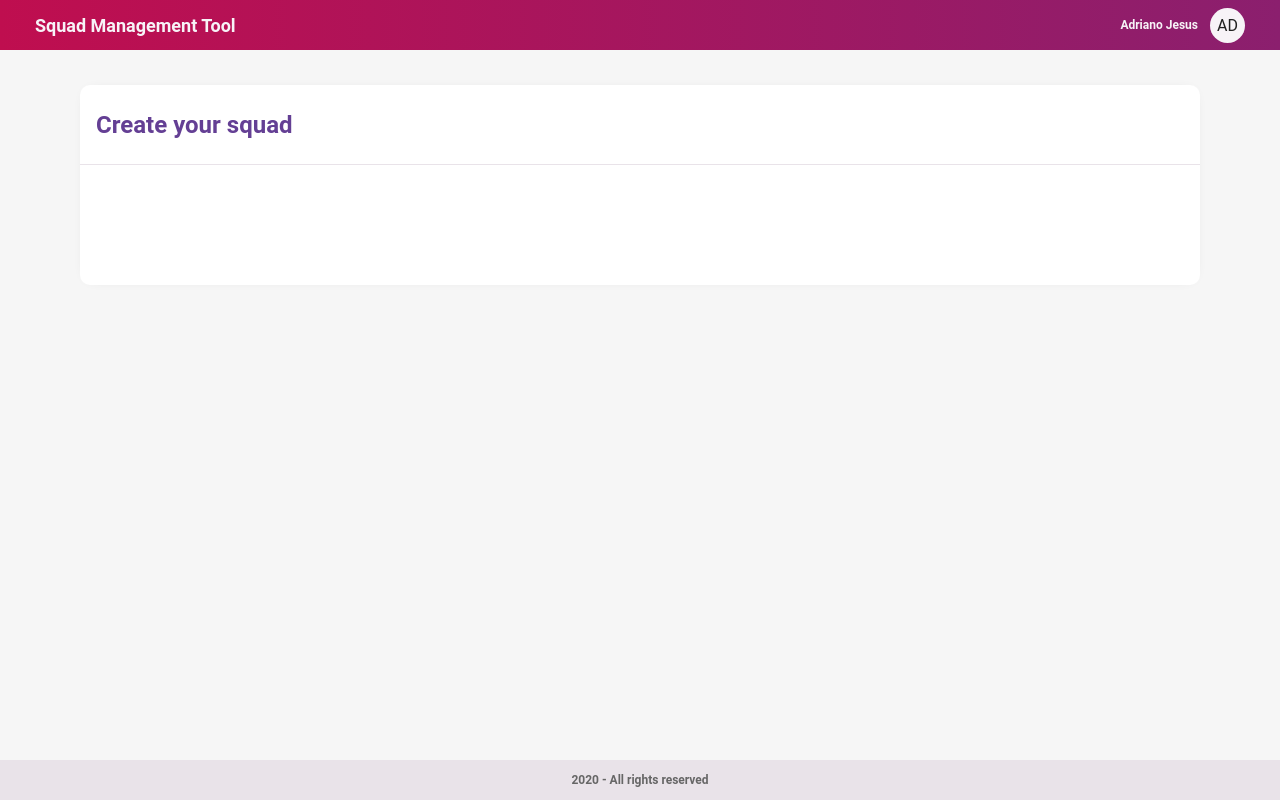
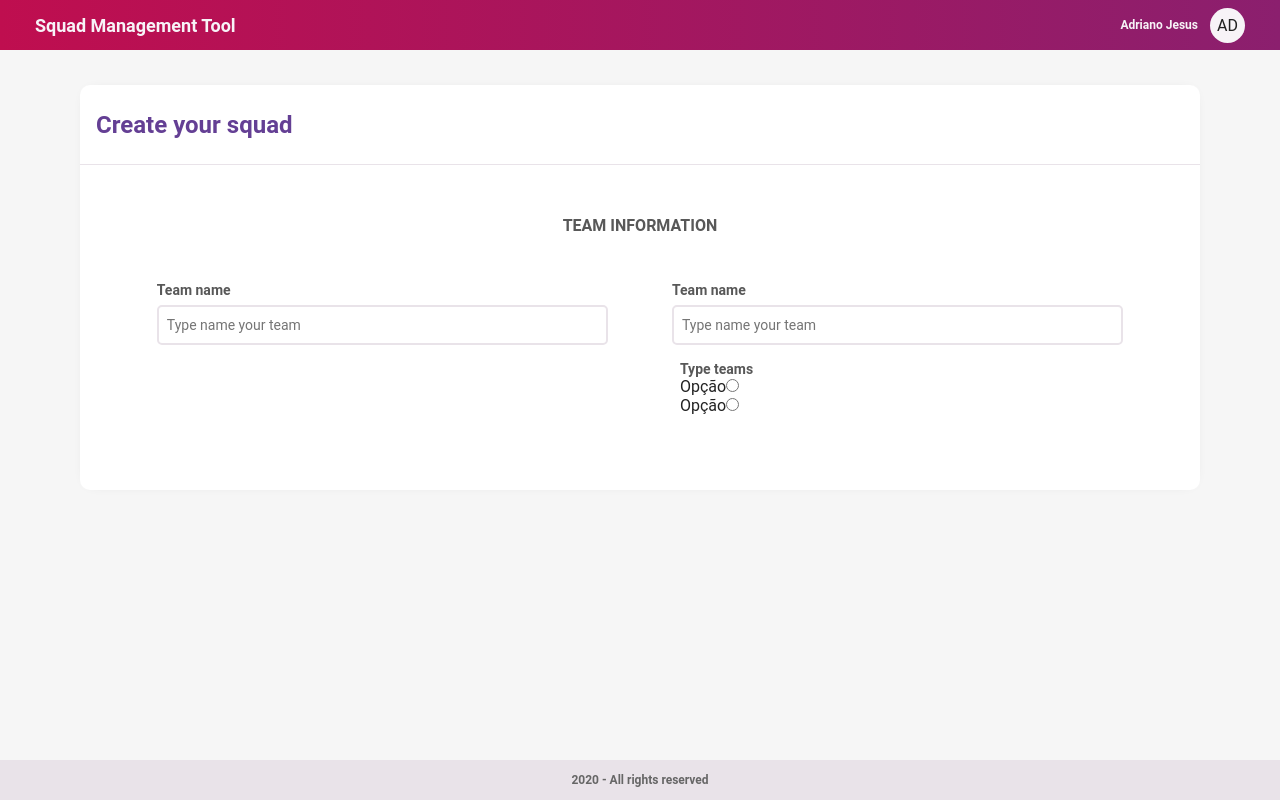
Before and after one commit to adrianojesux/squad-management-tool, a React (Create React App) app: page /create in a window 1280 px wide. Built offline with nearby package versions, Linux system fonts and the light colour scheme.

Commit message:
início da construção da tela de cadastro

```diff
--- /dev/null
+++ b/src/components/Input/index.tsx
@@ -0,0 +1,49 @@
+import React, { useState, useEffect } from "react";
+
+import { Container } from "./styles";
+
+interface InputProps {
+  label: string;
+  placeHolder: string;
+  value?: string;
+  onChange?: (event: React.ChangeEvent<HTMLInputElement>) => void;
+}
+
+const Input: React.FC<InputProps> = ({
+  label,
+  placeHolder,
+  value,
+  onChange,
+}) => {
+  const [focused, setFocused] = useState<boolean>(false);
+  const [myValue, setMyValue] = useState<string>("");
+
+  useEffect(() => {
+    if (value) setMyValue(value);
+  }, [value]);
+
+  function handleChange(e: React.ChangeEvent<HTMLInputElement>): void {
+    setMyValue(e.target.value as string);
+    if ("function" === typeof onChange) {
+      onChange(e);
+    }
+  }
+
+  return (
+    <Container focused={focused}>
+      <label htmlFor="input-id">{label}</label>
+      <input
+        type="text"
+        name="input-id"
+        id="input-id"
+        value={myValue}
+        onFocus={() => setFocused(true)}
+        onBlur={() => setFocused(false)}
+        placeholder={placeHolder}
+        onChange={handleChange}
+      />
+    </Container>
+  );
+};
+
+export default Input;
--- /dev/null
+++ b/src/components/Input/styles.ts
@@ -0,0 +1,33 @@
+import styled from "styled-components";
+import colors from "../../styles/colors";
+
+interface ContainerInputProps {
+  focused: boolean;
+}
+
+export const Container = styled.div`
+  width: 100%;
+  display: flex;
+  flex-direction: column;
+  margin: 1em 0;
+
+  label {
+    color: ${(props: ContainerInputProps) =>
+      props.focused ? colors.purple : colors.dark};
+    font-size: 14px;
+    margin: 0.5em 0;
+    font-weight: 600;
+  }
+
+  input {
+    height: 40px;
+    border: solid 2px
+      ${(props: ContainerInputProps) =>
+        props.focused ? colors.purple : colors.gray};
+    font-size: 14px;
+    color: ${colors.dark};
+    border-radius: 5px;
+    padding: 0 8px;
+    font-family: "Roboto", sans-serif;
+  }
+`;
--- /dev/null
+++ b/src/components/RadioInput/index.tsx
@@ -0,0 +1,23 @@
+import React from "react";
+
+import { Container } from "./styles";
+
+const RadioInput: React.FC = () => {
+  return (
+    <Container>
+      <span>Type teams</span>
+      <label htmlFor="campo-radio1">
+        Opção
+        <span className="checkmark"></span>
+        <input type="radio" value="0" name="campo-radio" id="campo-radio1" />
+      </label>
+      <label htmlFor="campo-radio1">
+        Opção
+        <span className="checkmark"></span>
+        <input type="radio" value="0" name="campo-radio" id="campo-radio1" />
+      </label>
+    </Container>
+  );
+};
+
+export default RadioInput;
--- /dev/null
+++ b/src/components/RadioInput/styles.ts
@@ -0,0 +1,79 @@
+import styled from "styled-components";
+import colors from "../../styles/colors";
+
+export const Container = styled.div`
+  width: 100%;
+  min-height: 100px;
+  min-height: 50px;
+  display: flex;
+  flex-direction: column;
+  padding: 0 0.5em;
+
+  span {
+    color: ${colors.dark};
+    font-size: 14px;
+    font-weight: 600;
+  }
+
+  input[type="radio"] + label {
+    display: block;
+    position: relative;
+    padding-left: 35px;
+    margin-bottom: 12px;
+    cursor: pointer;
+    font-size: 22px;
+    -webkit-user-select: none;
+    -moz-user-select: none;
+    -ms-user-select: none;
+    user-select: none;
+
+    /* Create a custom checkbox */
+    .checkmark {
+      position: absolute;
+      top: 0;
+      left: 0;
+      height: 25px;
+      width: 25px;
+      background-color: ${colors.light};
+    }
+
+    /* On mouse-over, add a grey background color */
+    &:hover input ~ .checkmark {
+      background-color: ${colors.dark};
+    }
+
+    /* When the checkbox is checked, add a blue background */
+    input:checked ~ .checkmark {
+      background-color: ${colors.purple};
+    }
+
+    /* Create the checkmark/indicator (hidden when not checked) */
+    &:after {
+      content: "";
+      position: absolute;
+      display: none;
+    }
+
+    /* Show the checkmark when checked */
+    input:checked ~ .checkmark:after {
+      display: block;
+    }
+
+    /* Style the checkmark/indicator */
+    &:after {
+      left: 9px;
+      top: 5px;
+      width: 5px;
+      height: 10px;
+      border: solid ${colors.purple};
+      border-width: 0 3px 3px 0;
+      -webkit-transform: rotate(45deg);
+      -ms-transform: rotate(45deg);
+      transform: rotate(45deg);
+    }
+  }
+
+  input[type="radio"]:checked + label {
+    background-position: 0 -30px;
+  }
+`;
--- a/src/pages/CreateSquad/index.tsx
+++ b/src/pages/CreateSquad/index.tsx
@@ -1,13 +1,38 @@
 import React from "react";
 
 import Panel from "./../../components/Panel";
+import InputText from "./../../components/Input";
+import RadioInput from "./../../components/RadioInput";
 
-import { Container } from "./styles";
+import { Container, Content, Row, RowCenter, Collumn } from "./styles";
 
 const CreateSquad: React.FC = () => {
   return (
     <Container>
-      <Panel title="Create your squad" />
+      <Panel title="Create your squad">
+        <Content>
+          <RowCenter>
+            <h3>Team information</h3>
+          </RowCenter>
+          <Row>
+            <Collumn>
+              <InputText
+                onChange={(e) => console.log(e.target.value)}
+                label="Team name"
+                placeHolder="Type name your team"
+              />
+            </Collumn>
+            <Collumn>
+              <InputText
+                onChange={(e) => console.log(e.target.value)}
+                label="Team name"
+                placeHolder="Type name your team"
+              />
+              <RadioInput />
+            </Collumn>
+          </Row>
+        </Content>
+      </Panel>
     </Container>
   );
 };
--- a/src/pages/CreateSquad/styles.ts
+++ b/src/pages/CreateSquad/styles.ts
@@ -1,4 +1,5 @@
 import styled from "styled-components";
+import colors from "./../../styles/colors";
 
 export const Container = styled.div`
   width: calc(100vw - 10%);
@@ -6,3 +7,39 @@ export const Container = styled.div`
   margin: 0 auto;
   box-sizing: border-box;
 `;
+export const Content = styled.div`
+  width: calc(100vw - 20%);
+  padding: 35px 16px;
+  margin: 0 auto;
+  box-sizing: border-box;
+`;
+
+export const RowCenter = styled.div`
+  width: 100%;
+  display: flex;
+  align-items: center;
+  justify-content: center;
+
+  h3 {
+    font-size: 16px;
+    color: ${colors.dark};
+    font-weight: 600;
+    text-transform: uppercase;
+  }
+`;
+
+export const Row = styled.div`
+  width: 100%;
+  display: flex;
+  flex-direction: row;
+  align-items: flex-start;
+  justify-content: flex-start;
+`;
+
+export const Collumn = styled.div`
+  display: flex;
+  flex-direction: column;
+  flex: 1;
+  margin: 1em;
+  padding: 0.5em 1em;
+`;
```
